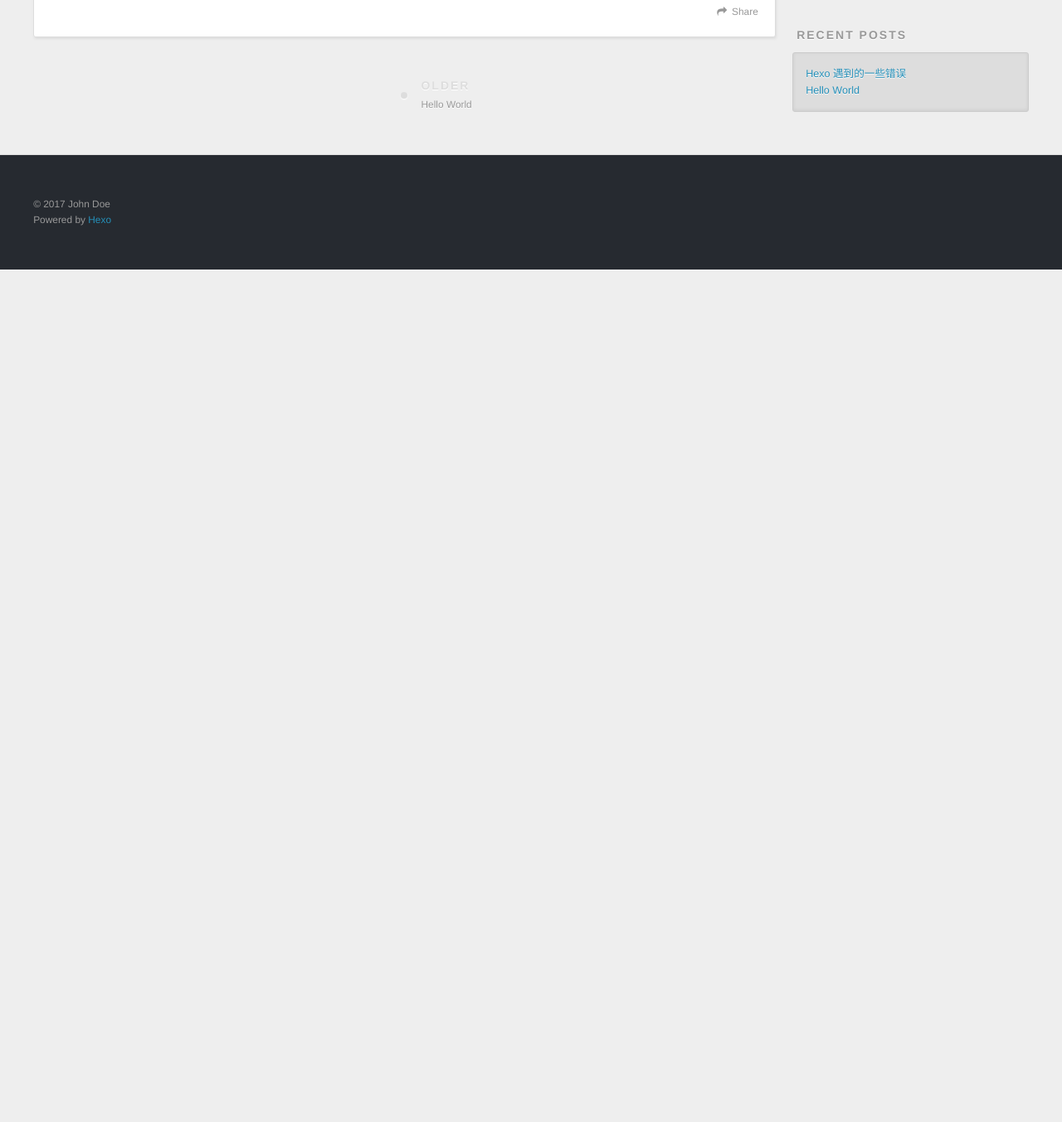
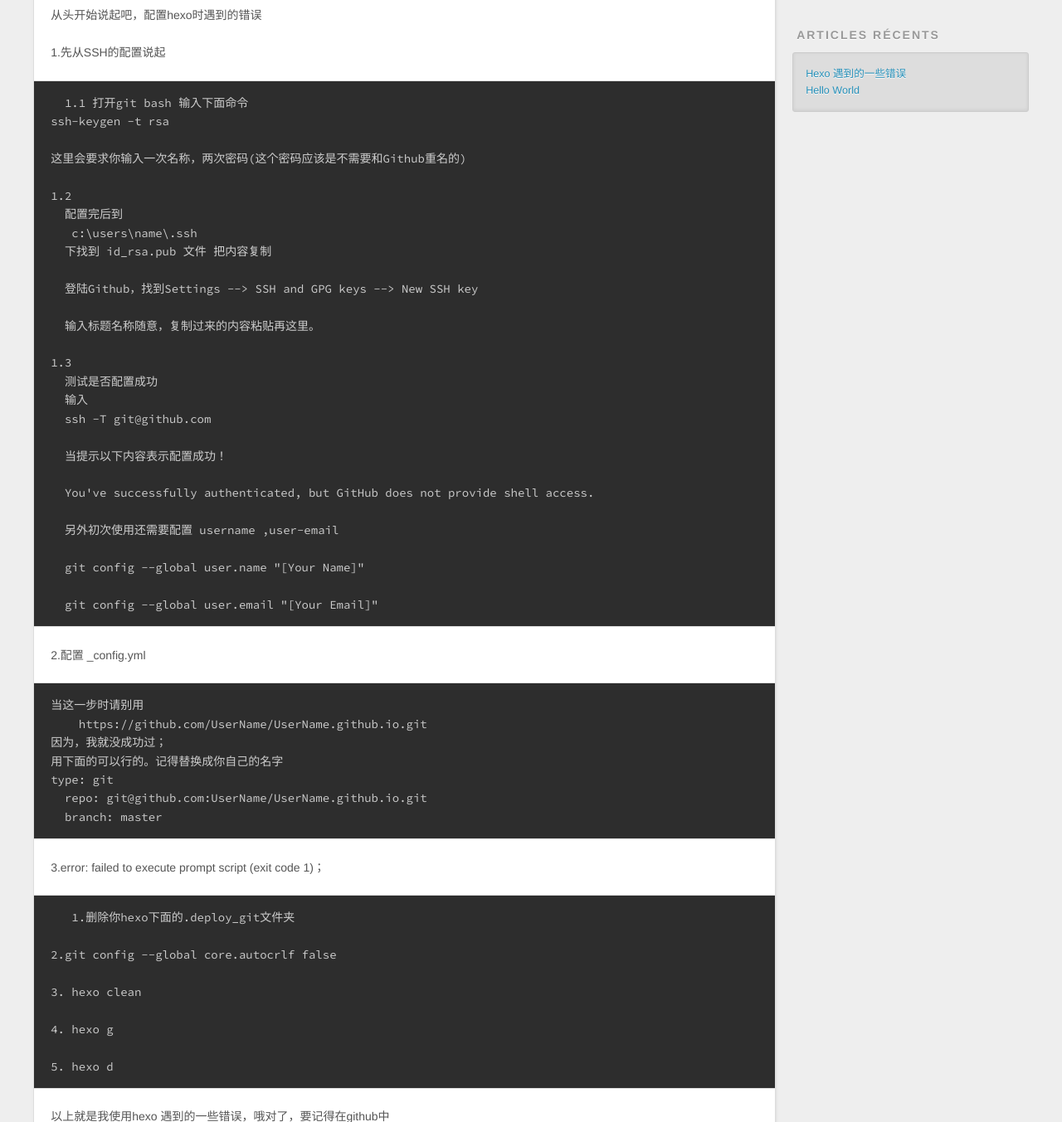
Before and after one commit to liuzicheng/liuzicheng.github.io, a plain HTML site: page 2017/03/21/Hexo-遇到的一些错误/index.html in a window 1280 px wide. Shown: the part 446-1799 px from the top of the page at 83% size. Before the commit the page ends 800 px from the top, so only its background shows below. Drawn offline with nearby package versions, Linux system fonts and the light colour scheme.

Commit message:
Site updated: 2017-03-21 17:43:47

```diff
--- a/2017/03/21/Hexo-遇到的一些错误/index.html
+++ b/2017/03/21/Hexo-遇到的一些错误/index.html
@@ -5,13 +5,52 @@
 
   <title>Hexo 遇到的一些错误 | Hexo</title>
   <meta name="viewport" content="width=device-width, initial-scale=1, maximum-scale=1">
-  <meta property="og:type" content="article">
+  <meta name="description" content="从头开始说起吧，配置hexo时遇到的错误
+  1.先从SSH的配置说起
+  1.1 打开git bash 输入下面命令
+ssh-keygen -t rsa
+
+这里会要求你输入一次名称，两次密码(这个密码应该是不需要和Github重名的)
+
+1.2
+  配置完后到
+   c:\users\name\.ssh
+  下找到 id_rsa.pub 文件 把内容复制
+
+  登陆Gith">
+<meta property="og:type" content="article">
 <meta property="og:title" content="Hexo 遇到的一些错误">
 <meta property="og:url" content="http://yoursite.com/2017/03/21/Hexo-遇到的一些错误/index.html">
 <meta property="og:site_name" content="Hexo">
-<meta property="og:updated_time" content="2017-03-21T08:28:21.886Z">
+<meta property="og:description" content="从头开始说起吧，配置hexo时遇到的错误
+  1.先从SSH的配置说起
+  1.1 打开git bash 输入下面命令
+ssh-keygen -t rsa
+
+这里会要求你输入一次名称，两次密码(这个密码应该是不需要和Github重名的)
+
+1.2
+  配置完后到
+   c:\users\name\.ssh
+  下找到 id_rsa.pub 文件 把内容复制
+
+  登陆Gith">
+<meta property="og:updated_time" content="2017-03-21T09:43:10.975Z">
 <meta name="twitter:card" content="summary">
 <meta name="twitter:title" content="Hexo 遇到的一些错误">
+<meta name="twitter:description" content="从头开始说起吧，配置hexo时遇到的错误
+  1.先从SSH的配置说起
+  1.1 打开git bash 输入下面命令
+ssh-keygen -t rsa
+
+这里会要求你输入一次名称，两次密码(这个密码应该是不需要和Github重名的)
+
+1.2
+  配置完后到
+   c:\users\name\.ssh
+  下找到 id_rsa.pub 文件 把内容复制
+
+  登陆Gith">
 
     <link rel="alternate" href="/atom.xml" title="Hexo" type="application/atom+xml">
 
@@ -49,9 +88,9 @@
       </nav>
       <nav id="sub-nav">
 
-          <a id="nav-rss-link" class="nav-icon" href="/atom.xml" title="RSS Feed"></a>
+          <a id="nav-rss-link" class="nav-icon" href="/atom.xml" title="Flux RSS"></a>
 
-        <a id="nav-search-btn" class="nav-icon" title="Search"></a>
+        <a id="nav-search-btn" class="nav-icon" title="Rechercher"></a>
       </nav>
       <div id="search-form-wrap">
         <form action="//google.com/search" method="get" accept-charset="UTF-8" class="search-form"><input type="search" name="q" results="0" class="search-form-input" placeholder="Search"><button type="submit" class="search-form-submit">&#xF002;</button><input type="hidden" name="sitesearch" value="http://yoursite.com"></form>
@@ -82,11 +121,62 @@
 
     <div class="article-entry" itemprop="articleBody">
 
+        <p>  从头开始说起吧，配置hexo时遇到的错误</p>
+<p>  1.先从SSH的配置说起   </p>
+<pre><code>  1.1 打开git bash 输入下面命令
+ssh-keygen -t rsa
+
+这里会要求你输入一次名称，两次密码(这个密码应该是不需要和Github重名的)
+
+1.2
+  配置完后到
+   c:\users\name\.ssh
+  下找到 id_rsa.pub 文件 把内容复制
+
+  登陆Github，找到Settings --&gt; SSH and GPG keys --&gt; New SSH key
+
+  输入标题名称随意，复制过来的内容粘贴再这里。
+
+1.3
+  测试是否配置成功
+  输入
+  ssh -T git@github.com
+
+  当提示以下内容表示配置成功！
+
+  You&apos;ve successfully authenticated, but GitHub does not provide shell access.
+
+  另外初次使用还需要配置 username ,user-email
+
+  git config --global user.name &quot;[Your Name]&quot;
+
+  git config --global user.email &quot;[Your Email]&quot;
+</code></pre><p>   2.配置 _config.yml</p>
+<pre><code>当这一步时请别用
+    https://github.com/UserName/UserName.github.io.git
+因为，我就没成功过；
+用下面的可以行的。记得替换成你自己的名字
+type: git
+  repo: git@github.com:UserName/UserName.github.io.git
+  branch: master
+</code></pre><p>   3.error: failed to execute prompt script (exit code 1)；</p>
+<pre><code>   1.删除你hexo下面的.deploy_git文件夹
+
+2.git config --global core.autocrlf false
+
+3. hexo clean
+
+4. hexo g
+
+5. hexo d
+</code></pre><p> 以上就是我使用hexo 遇到的一些错误，哦对了，要记得在github中</p>
+<p>  new repository 刚开始没再github创建库，报了些错误。。。</p>
+<p> 用的编辑器是Sublime Text 不知道样式怎么样。</p>
 
 
     </div>
     <footer class="article-footer">
-      <a data-url="http://yoursite.com/2017/03/21/Hexo-遇到的一些错误/" data-id="cj0jaizv80000soufitwu5bjr" class="article-share-link">Share</a>
+      <a data-url="http://yoursite.com/2017/03/21/Hexo-遇到的一些错误/" data-id="cj0jcrk6r00000cufn7cv9k01" class="article-share-link">Partager</a>
 
 
     </footer>
@@ -97,7 +187,7 @@
 
 
     <a href="/2017/03/21/hello-world/" id="article-nav-older" class="article-nav-link-wrap">
-      <strong class="article-nav-caption">Older</strong>
+      <strong class="article-nav-caption">Ancien</strong>
       <div class="article-nav-title">Hello World</div>
     </a>
 
@@ -130,7 +220,7 @@
 
 
   <div class="widget-wrap">
-    <h3 class="widget-title">Recent Posts</h3>
+    <h3 class="widget-title">Articles récents</h3>
     <div class="widget">
       <ul>
 
@@ -155,7 +245,7 @@
   <div class="outer">
     <div id="footer-info" class="inner">
       &copy; 2017 John Doe<br>
-      Powered by <a href="http://hexo.io/" target="_blank">Hexo</a>
+      Propulsé by <a href="http://hexo.io/" target="_blank">Hexo</a>
     </div>
   </div>
 </footer>
```
Also changed, not shown: 2017/03/21/hello-world/index.html (+6 -6 lines), archives/2017/03/index.html (+4 -4 lines), archives/2017/index.html (+4 -4 lines), archives/index.html (+4 -4 lines), index.html (+57 -6 lines).
